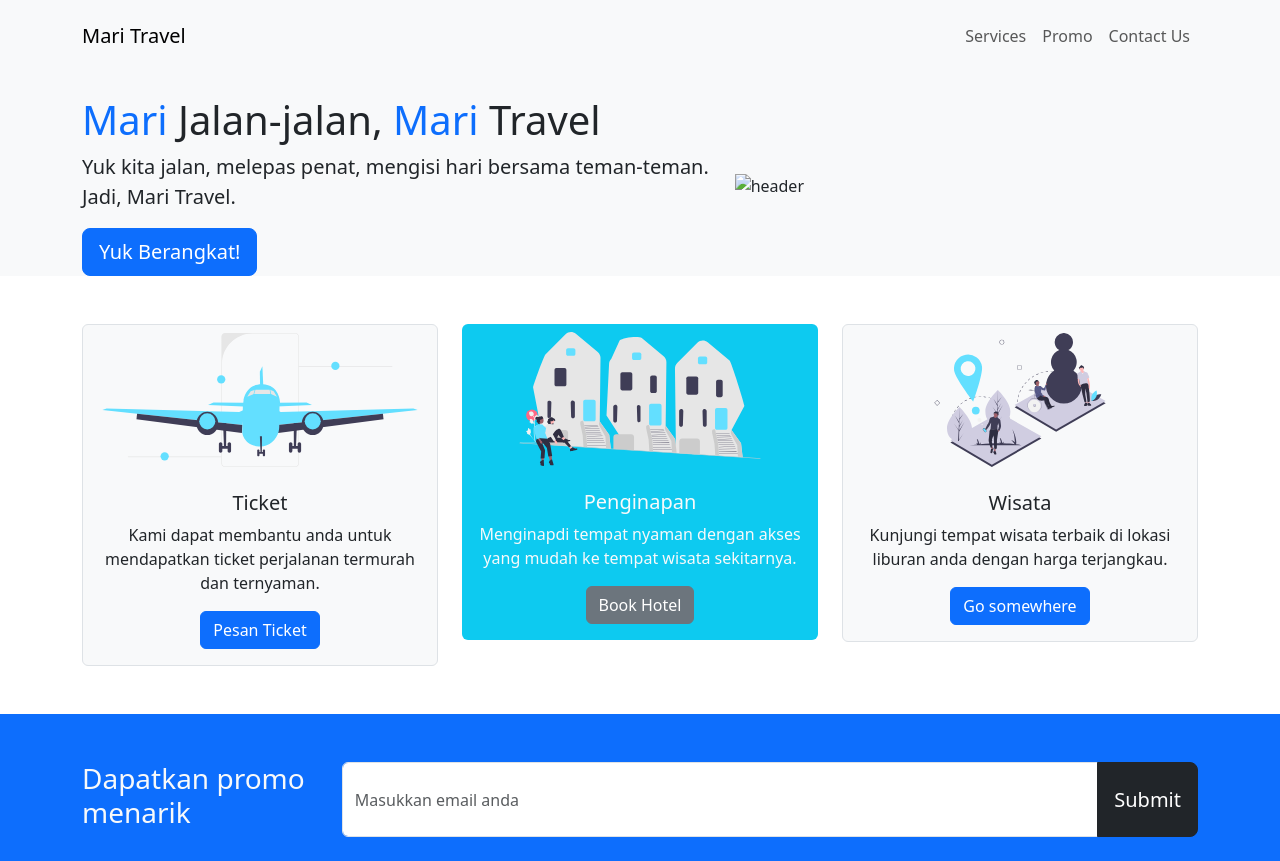
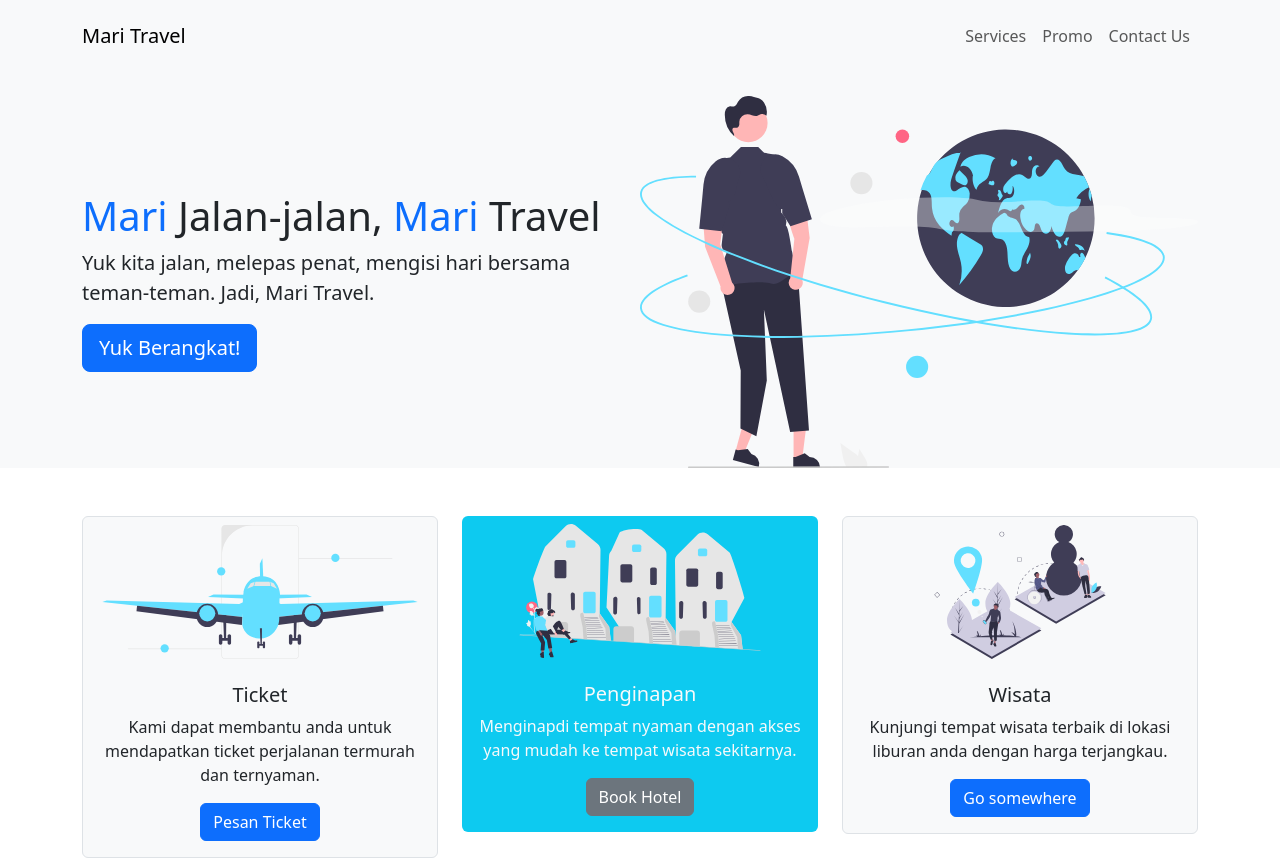
Before and after one commit to midxtdyhn/Website-Travel, a plain HTML site: page index.html in a window 1280 px wide. Shown: the top 861 px of the page. Drawn offline with nearby package versions, Linux system fonts and the light colour scheme.

Commit message:
Update index.html

```diff
--- a/index.html
+++ b/index.html
@@ -63,7 +63,7 @@
 
                     <img
                     class="img-fluid w-50 d-none d-sm-block"
-                    src="img/header.svg"
+                    src="header.svg"
                     alt="header">
                 </div>
             </div>
@@ -183,4 +183,5 @@
         <script src="https://cdn.jsdelivr.net/npm/bootstrap@5.3.8/dist/js/bootstrap.bundle.min.js" integrity="sha384-FKyoEForCGlyvwx9Hj09JcYn3nv7wiPVlz7YYwJrWVcXK/BmnVDxM+D2scQbITxI" crossorigin="anonymous"></script>
 
     </body>
+
 </html>
```
